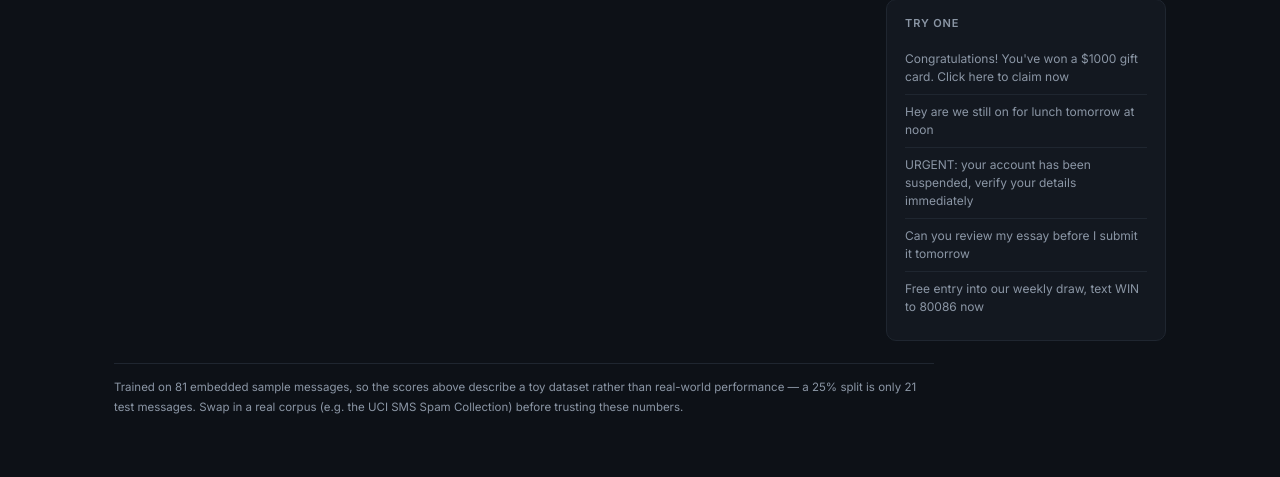
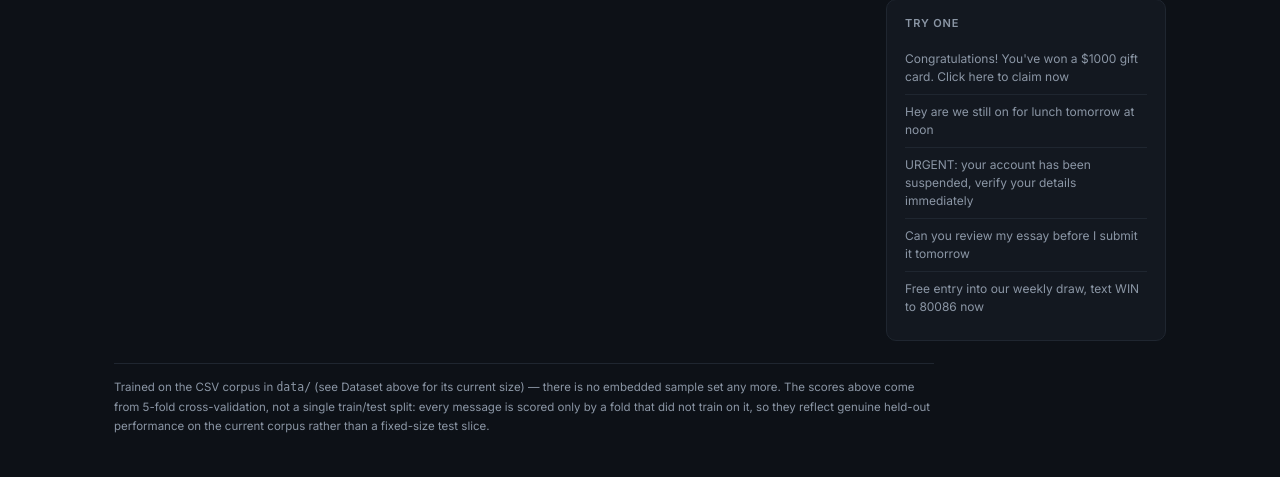
Before and after one commit to luke-zhang-cs-py/AI-Spam-Message-Classifier, a Flask app: page / in a window 1280 px wide. Shown: the part 428-905 px from the top of the page. Before the commit the page ends 842 px from the top, so only its background shows below. Run offline with Flask 3, Linux system fonts and the light colour scheme; data that the repository does not hold is empty; parts of the project's set-up code (start-up, migrations or seed data) failed here and were passed over.

Commit message:
Fix leaky evaluation metrics, and stale docs describing a dataset and methodology that no longer exist
- app.py: evaluate() fit the final estimator on the entire dataframe,
  then scored it against a fresh train_test_split of that same
  dataframe -- those "test" rows were part of training, so the
  accuracy/precision/recall/F1 shown in the UI were in-sample, not
  held-out. Switched to spamlib's existing out-of-fold metrics(),
  which nothing was calling before this.
- app.py: api_model()/api_retrain() reacquired the lock separately
  from ensure_model(), leaving a gap where a concurrent retrain could
  swap _state between the two reads. Both now read state under the
  same lock acquisition that runs ensure_model().
- templates/index.html + README.md: both described the removed
  81-message embedded dataset and a 25% train/test split; neither is
  true since the corpus moved to data/*.csv and evaluation moved to
  5-fold cross-validation. Updated both to describe the mechanism
  instead of a specific count that will drift again.
- classify.py: docstring described a confidence-suffixed verdict that
  predict_message() has never returned since the refactor -- corrected
  to describe the actual bare "spam"/"ham" output.

Updated test_duplication_and_cli.py's structural check to assert the
new call site (clf.metrics(), no train_test_split import) instead of
the leaky split it used to require. Regenerated docs/index.html and
README.md figures via tools/refresh_figures.py.

Co-Authored-By: Claude Sonnet 5 <noreply@anthropic.com>

```diff
--- a/app.py
+++ b/app.py
@@ -86,6 +86,49 @@ def retrain_with_embeddings():
     return current is not None and clf.wants_raw_text(current)
 
 
+def _ensure_model_locked(force_retrain=False):
+    """The actual work of `ensure_model`. Caller must already hold `_lock`.
+
+    Split out so a route that needs both the (model, vectorizer) pair *and*
+    a consistent read of `_state` -- `api_model`, `api_retrain` -- can do
+    both inside one `with _lock:` block instead of calling `ensure_model()`
+    (which releases the lock on return) and then reacquiring it to read
+    `_state`. That gap let a concurrent `/api/retrain` swap `_state` out
+    from under a request in the middle of it, so the name/metrics/
+    datasetSize in one response could come from two different trainings.
+    """
+    if _state["model"] is not None and not force_retrain:
+        return _state["model"], _state["vectorizer"]
+
+    model, vectorizer = (None, None) if force_retrain else clf.load_artifacts()
+
+    df = clf.load_data()
+    if model is None or vectorizer is None:
+        model, vectorizer = clf.train_and_evaluate(
+            df, embeddings=retrain_with_embeddings())
+        clf.save_model(model, vectorizer)
+
+    # Scored whether it was just trained or loaded from disk. This used to
+    # run only on the training path: the .joblib artifacts are gitignored,
+    # so the first run after a clone trained a model and showed its scores,
+    # and every restart afterwards loaded that model and showed nothing --
+    # a metric that disappears is worse than one that was never there. The
+    # page even had a line explaining it away as inherent ("a model loaded
+    # from disk carries no metrics with it"). It is not: evaluate() runs
+    # spamlib's out-of-fold cross-validation against this dataset, cloning
+    # and refitting the estimator per fold rather than scoring the
+    # already-fully-fit model on rows it was trained on. The one
+    # assumption is that the artifacts were trained on this dataset; swap
+    # dataset.csv without retraining and the reported numbers describe how
+    # this kind of model performs on the new data, not the loaded model
+    # itself, which is what the retrain button is for.
+    _state.update(model=model, vectorizer=vectorizer,
+                  name=model_display_name(model),
+                  metrics=evaluate(df, model, vectorizer),
+                  datasetSize=int(len(df)))
+    return model, vectorizer
+
+
 def ensure_model(force_retrain=False):
     """Load the saved artifacts, training them first if they are missing.
 
@@ -94,60 +137,31 @@ def ensure_model(force_retrain=False):
     cache, and both went off and trained a model.
     """
     with _lock:
-        if _state["model"] is not None and not force_retrain:
-            return _state["model"], _state["vectorizer"]
-
-        model, vectorizer = (None, None) if force_retrain else clf.load_artifacts()
-
-        df = clf.load_data()
-        if model is None or vectorizer is None:
-            model, vectorizer = clf.train_and_evaluate(
-                df, embeddings=retrain_with_embeddings())
-            clf.save_model(model, vectorizer)
-
-        # Scored whether it was just trained or loaded from disk. This used to
-        # run only on the training path: the .joblib artifacts are gitignored,
-        # so the first run after a clone trained a model and showed its scores,
-        # and every restart afterwards loaded that model and showed nothing --
-        # a metric that disappears is worse than one that was never there. The
-        # page even had a line explaining it away as inherent ("a model loaded
-        # from disk carries no metrics with it"). It is not: evaluate()
-        # re-scores against the same fixed split the trainer used. The one
-        # assumption is that the artifacts were trained on this dataset; swap
-        # dataset.csv without retraining and the split moves under them, which
-        # is what the retrain button is for.
-        _state.update(model=model, vectorizer=vectorizer,
-                      name=model_display_name(model),
-                      metrics=evaluate(df, model, vectorizer),
-                      datasetSize=int(len(df)))
-    return model, vectorizer
+        return _ensure_model_locked(force_retrain)
 
 
 def evaluate(df, model, vectorizer):
-    """Re-score on the same split the script uses, for display in the UI."""
-    from sklearn.model_selection import train_test_split
-    from sklearn.metrics import (accuracy_score, precision_score,
-                                 recall_score, f1_score, confusion_matrix)
+    """Genuine held-out metrics for display in the UI.
 
-    # Whichever column this backend reads. The embedding half wants the
-    # message as written; splitting on the normalised column and feeding
-    # that to the encoder would quietly cost most of what it was added for.
-    X = df["text"] if clf.wants_raw_text(vectorizer) else df["clean_text"]
-    y = df["label"].map({"ham": 0, "spam": 1})
-    # clf's constants, not a second copy of the numbers: the quarter this
-    # scores against is only held-out data if it is the same quarter the
-    # trainer held out.
-    _, X_test, _, y_test = train_test_split(
-        X, y, test_size=clf.TEST_SIZE, random_state=clf.RANDOM_STATE, stratify=y)
+    This used to carve its own train_test_split out of `df` and score the
+    model on that slice -- but train_and_evaluate() fits the final estimator
+    on the *entire* dataframe ("fit on everything", by its own docstring), so
+    every row in that "test" slice had already been trained on. The numbers
+    were in-sample and optimistic, not held-out.
 
-    preds = model.predict(vectorizer.transform(X_test.tolist()))
+    Delegates to spamlib.metrics() instead, which never scores a row with a
+    model that was fit on it: it clones the chosen estimator and runs it
+    through StratifiedKFold cross-validation, so each row is only ever
+    predicted by a fold that did not train on it.
+    """
+    scored = clf.metrics(df, model, vectorizer)
     return {
-        "accuracy": round(float(accuracy_score(y_test, preds)), 3),
-        "precision": round(float(precision_score(y_test, preds, zero_division=0)), 3),
-        "recall": round(float(recall_score(y_test, preds, zero_division=0)), 3),
-        "f1": round(float(f1_score(y_test, preds, zero_division=0)), 3),
-        "confusion": confusion_matrix(y_test, preds).tolist(),
-        "testSize": int(len(y_test)),
+        "accuracy": scored["accuracy"],
+        "precision": scored["precision"],
+        "recall": scored["recall"],
+        "f1": scored["f1"],
+        "confusion": scored["confusionMatrix"],
+        "testSize": int(len(df)),
     }
 
 
@@ -288,9 +302,16 @@ def api_model():
 
     datasetSize comes from the cached state rather than re-reading and
     re-parsing the CSV, which is what this did on every single request.
+
+    The ensure-then-read used to be two separate critical sections --
+    `ensure_model()` (lock released on return), then a fresh `with _lock:`
+    to read `_state`. A `/api/retrain` landing in the gap between them could
+    swap `_state` out from under this request, so the name/metrics/
+    datasetSize in one response were not guaranteed to all come from the
+    same training. One acquisition now covers both.
     """
-    ensure_model()
     with _lock:
+        _ensure_model_locked()
         return jsonify({"name": _state["name"], "metrics": _state["metrics"],
                         "datasetSize": _state["datasetSize"]})
 
@@ -358,8 +379,14 @@ def api_batch():
 
 @app.route("/api/retrain", methods=["POST"])
 def api_retrain():
-    model, _ = ensure_model(force_retrain=True)
+    """Retrain and report the result from one lock acquisition.
+
+    Same reasoning as `api_model`: a separate `ensure_model()` call followed
+    by its own `with _lock:` to read `_state` back left a window for another
+    request to interleave and change what got reported.
+    """
     with _lock:
+        _ensure_model_locked(force_retrain=True)
         return jsonify({"ok": True, "name": _state["name"],
                         "metrics": _state["metrics"]})
 
--- a/docs/index.html
+++ b/docs/index.html
@@ -363,10 +363,10 @@ footer a { color: inherit; }
 
 var MODULES = [
   { name: 'spamlib.py',                    lines: 568, stmts: 195, missed:  0, does: 'the one implementation: normalising, model choice, the tuned threshold' },
-  { name: 'app.py',                        lines: 372, stmts: 121, missed:  0, does: 'the web UI, five endpoints, and the per-word explanation' },
+  { name: 'app.py',                        lines: 399, stmts: 118, missed:  0, does: 'the web UI, five endpoints, and the per-word explanation' },
   { name: 'embeddings.py',                 lines: 279, stmts:  80, missed:  0, does: 'the optional transformer backend, off by default and measured' },
   { name: 'spam_classifier_all_in_one.py', lines: 197, stmts:  64, missed:  0, does: 'the end-to-end demo and CLI; the pipeline itself moved to spamlib' },
-  { name: 'classify.py',                   lines: 104, stmts:  34, missed:  0, does: 'one message from the command line, or an interactive loop' },
+  { name: 'classify.py',                   lines: 110, stmts:  34, missed:  0, does: 'one message from the command line, or an interactive loop' },
   { name: 'train_spam_classifier.py',      lines: 111, stmts:  34, missed:  0, does: 'trains both models, compares them, saves the winner' }
 ];
 
@@ -379,7 +379,7 @@ var TESTS = [
   { file: 'test_published_figures.py',   n: 11, of: 'the numbers on this page, against a fresh measurement' }
 ];
 
-var TEST_LINES = 2394;
+var TEST_LINES = 2405;
 
 /* Which interpreter produced the statement counts above. It matters: coverage
  * counts a `with` block or a multi-line call differently between versions, so
--- a/templates/index.html
+++ b/templates/index.html
@@ -85,10 +85,11 @@
 
   </div>
 
-  <footer>Trained on 81 embedded sample messages, so the scores above describe a toy
-    dataset rather than real-world performance &mdash; a 25% split is only 21 test
-    messages. Swap in a real corpus (e.g. the UCI SMS Spam Collection) before trusting
-    these numbers.</footer>
+  <footer>Trained on the CSV corpus in <code>data/</code> (see Dataset above for its
+    current size) &mdash; there is no embedded sample set any more. The scores above
+    come from 5-fold cross-validation, not a single train/test split: every message is
+    scored only by a fold that did not train on it, so they reflect genuine held-out
+    performance on the current corpus rather than a fixed-size test slice.</footer>
 
 </div>
 <script src="{{ url_for('static', filename='js/app.js') }}"></script>
```
Also changed, not shown: classify.py (+9 -3 lines), tests/test_duplication_and_cli.py (+15 -4 lines), README.md.
